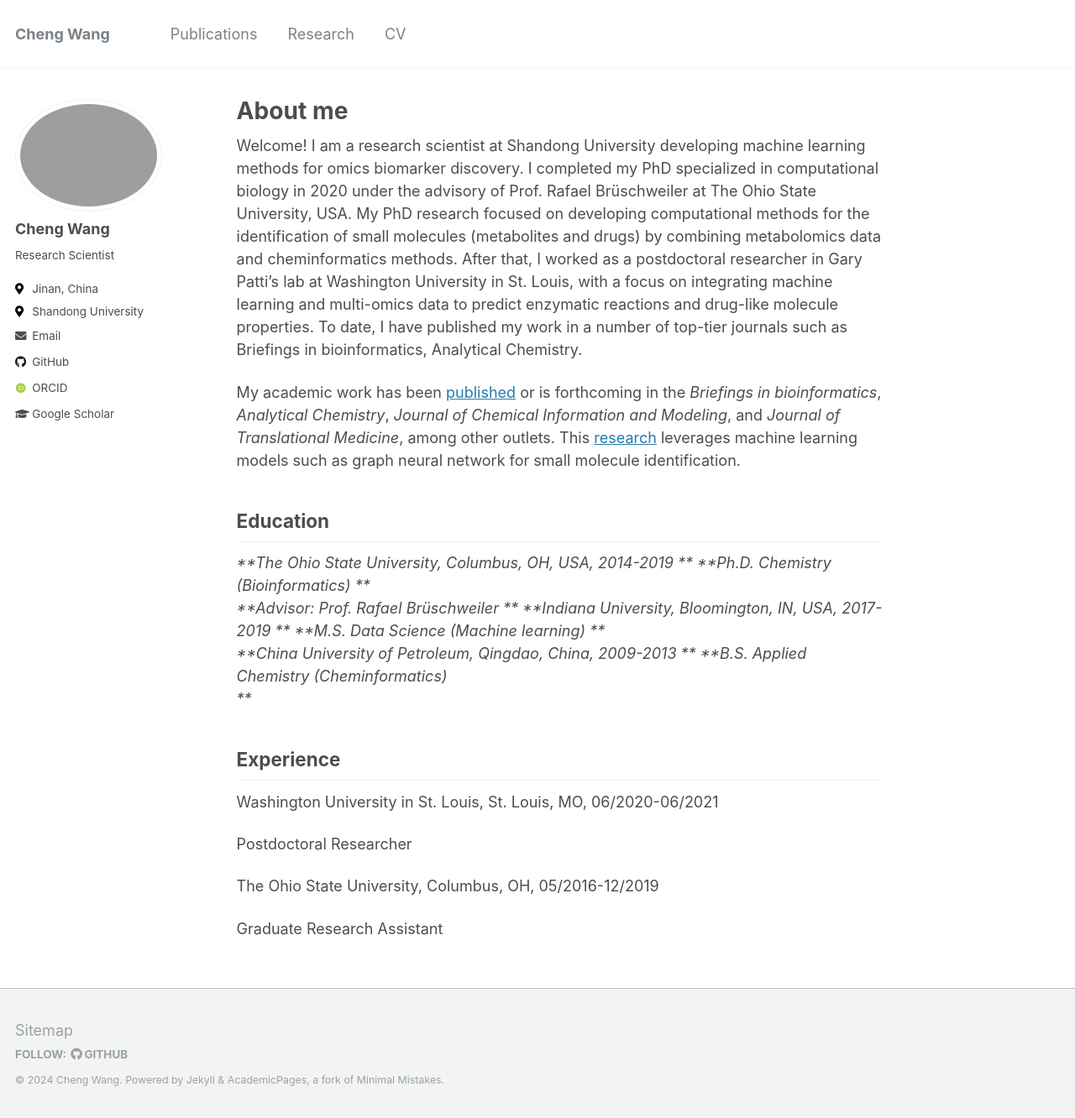
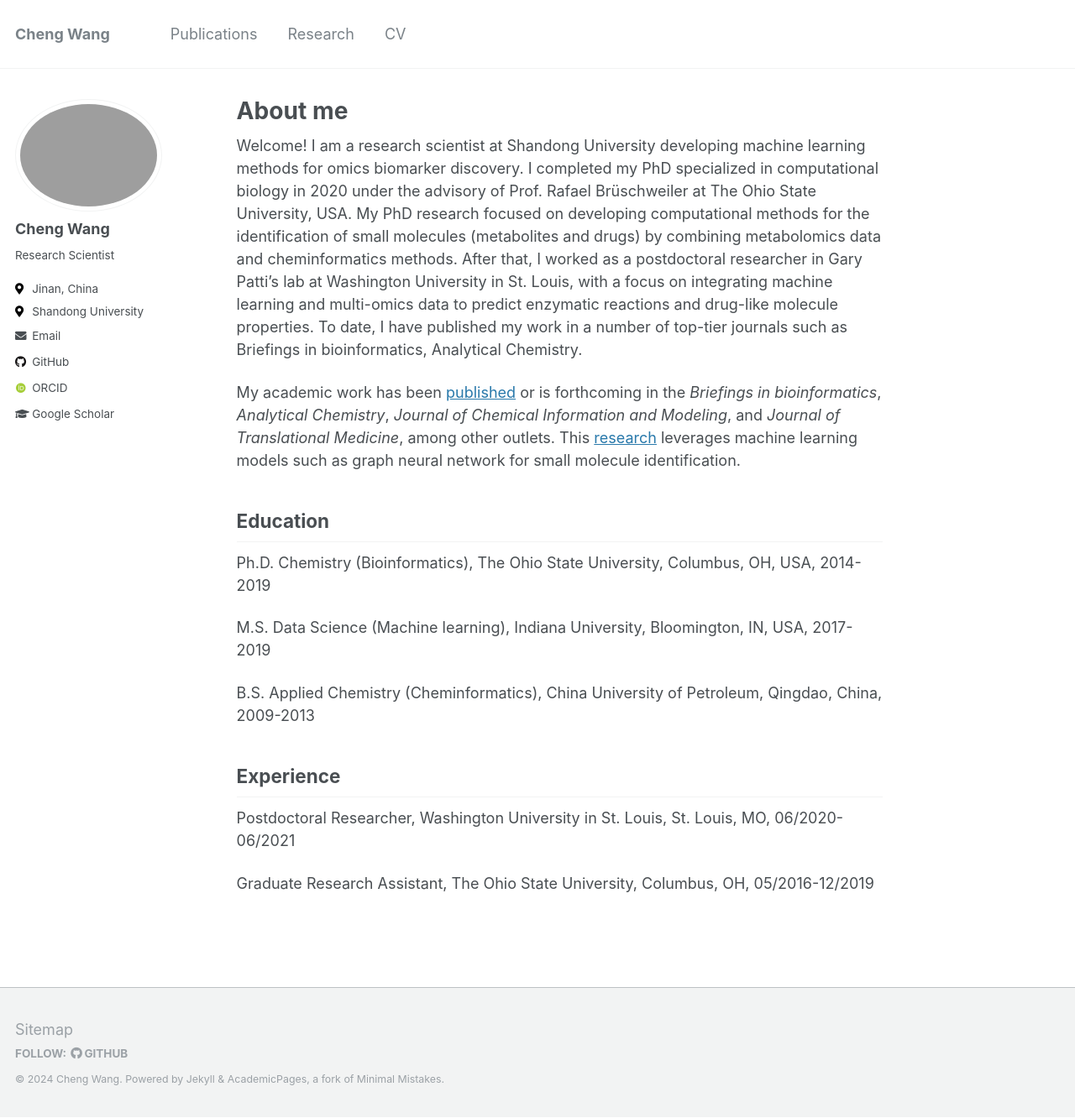
Before and after one commit to chengwangbio/chengwangbio.github.io, a Jekyll site: the page built from _pages/about.md, in a window 1280 px wide and 1332 px high. Shown: the whole window at 84% size. Built offline with Jekyll 4.4.1, drawn with Linux system fonts in a browser that asks for light colours; some web fonts are replaced.

Commit message:
Update about.md

```diff
--- a/_pages/about.md
+++ b/_pages/about.md
@@ -8,37 +8,21 @@ redirect_from:
   - /about.html
 ---
 
-Welcome! I am a research scientist at Shandong University developing machine learning methods for omics biomarker discovery. I completed my PhD specialized in computational biology in 2020 under the advisory of Prof. Rafael Brüschweiler at The Ohio State University, USA.
-My PhD research focused on developing computational methods for the identification of small molecules (metabolites and drugs) by combining metabolomics data and cheminformatics methods. After that, I worked as a postdoctoral researcher in Gary Patti's lab at Washington University in St. Louis, with a focus on integrating machine learning and multi-omics data to predict enzymatic reactions and drug-like molecule properties. To date, I have published my work in a number of top-tier journals such as Briefings in bioinformatics, Analytical Chemistry.
+Welcome! I am a research scientist at Shandong University developing machine learning methods for omics biomarker discovery. I completed my PhD specialized in computational biology in 2020 under the advisory of Prof. Rafael Brüschweiler at The Ohio State University, USA. My PhD research focused on developing computational methods for the identification of small molecules (metabolites and drugs) by combining metabolomics data and cheminformatics methods. After that, I worked as a postdoctoral researcher in Gary Patti's lab at Washington University in St. Louis, with a focus on integrating machine learning and multi-omics data to predict enzymatic reactions and drug-like molecule properties. To date, I have published my work in a number of top-tier journals such as Briefings in bioinformatics, Analytical Chemistry.
 
-My academic work has been [published](publications) or is forthcoming in the
-*Briefings in bioinformatics*, *Analytical Chemistry*,
-*Journal of Chemical Information and Modeling*, and
-*Journal of Translational Medicine*, among other outlets. This
+My academic work has been [published](publications) or is forthcoming in the *Briefings in bioinformatics*, *Analytical Chemistry*, *Journal of Chemical Information and Modeling*, and *Journal of Translational Medicine*, among other outlets. This
 [research](research) leverages machine learning models such as graph neural network for small molecule identification.
 
 ## Education
 
-***The Ohio State University, Columbus, OH, USA, 2014-2019
-***
-***Ph.D. Chemistry (Bioinformatics)
-***
-***Advisor: Prof. Rafael Brüschweiler
-***
-***Indiana University, Bloomington, IN, USA, 2017-2019
-***
-***M.S. Data Science (Machine learning)
-***
-***China University of Petroleum, Qingdao, China, 2009-2013
-***
-***B.S. Applied Chemistry (Cheminformatics)
-***
+Ph.D. Chemistry (Bioinformatics), The Ohio State University, Columbus, OH, USA, 2014-2019
+
+M.S. Data Science (Machine learning), Indiana University, Bloomington, IN, USA, 2017-2019
+
+B.S. Applied Chemistry (Cheminformatics), China University of Petroleum, Qingdao, China, 2009-2013
+
 ## Experience
 
-Washington University in St. Louis, St. Louis, MO, 06/2020-06/2021
+Postdoctoral Researcher, Washington University in St. Louis, St. Louis, MO, 06/2020-06/2021
 
-Postdoctoral Researcher
-
-The Ohio State University, Columbus, OH, 05/2016-12/2019
-
-Graduate Research Assistant
+Graduate Research Assistant, The Ohio State University, Columbus, OH, 05/2016-12/2019
```
